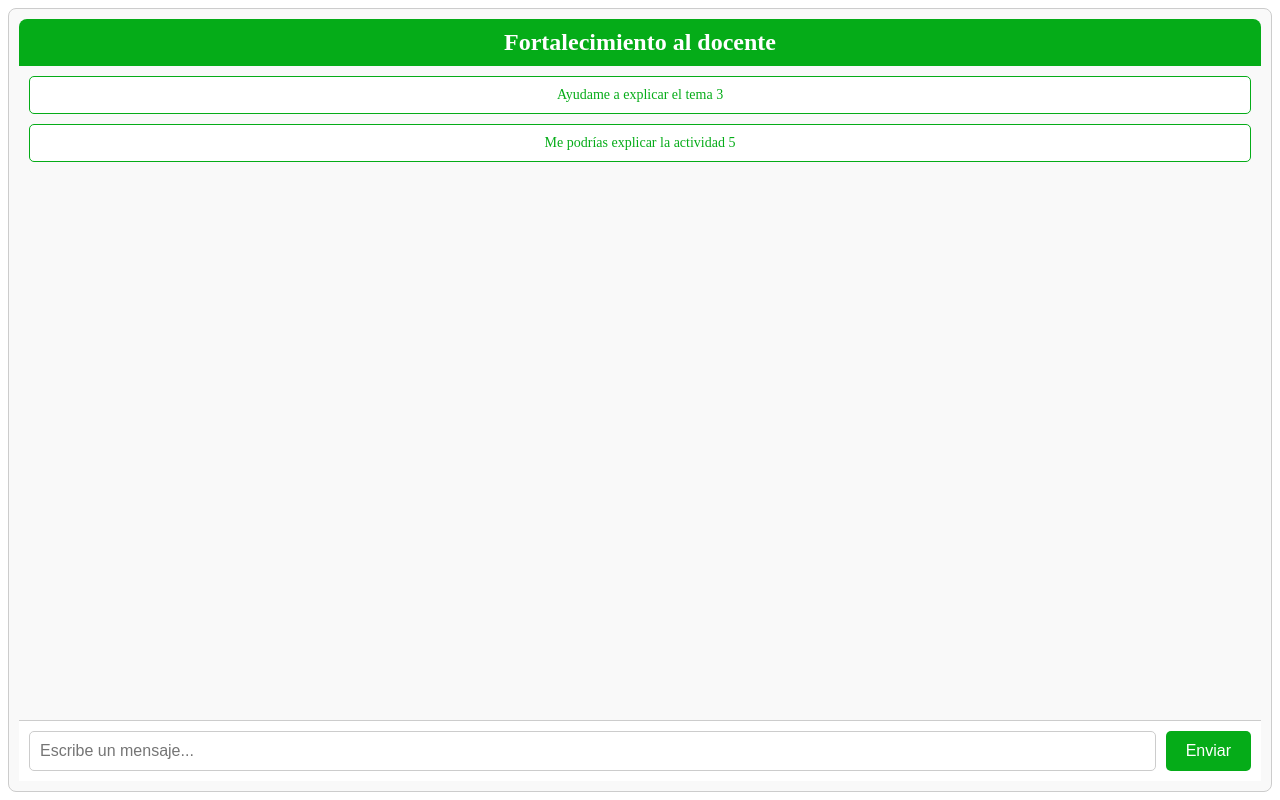
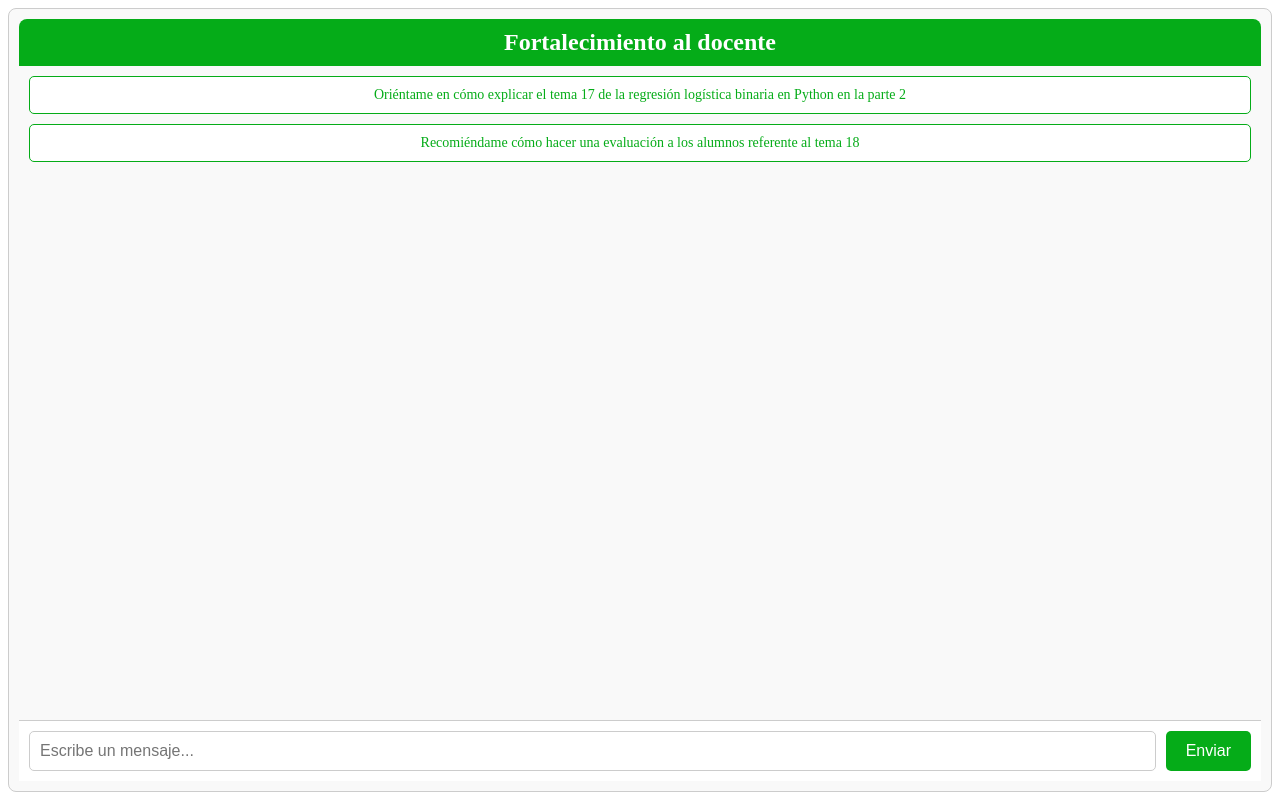
Before and after one commit to adrianm-tecmilenio/fortalecimientoDocente-front, a React (Vite) app: page / in a window 1280 px wide. Built offline with nearby package versions, Linux system fonts and the light colour scheme.

Commit message:
New messages

```diff
--- a/src/chatbot/index.jsx
+++ b/src/chatbot/index.jsx
@@ -18,8 +18,8 @@ const Chatbot = () => {
 
   // Preguntas sugeridas
   const suggestedQuestions = [
-    "Ayudame a explicar el tema 3",
-    "Me podrías explicar la actividad 5",
+    "Oriéntame en cómo explicar el tema 17  de la regresión logística binaria en Python en la parte 2",
+    "Recomiéndame cómo hacer una evaluación a los alumnos referente al tema 18",
   ];
 
   // Función para manejar el envío de mensajes
```
